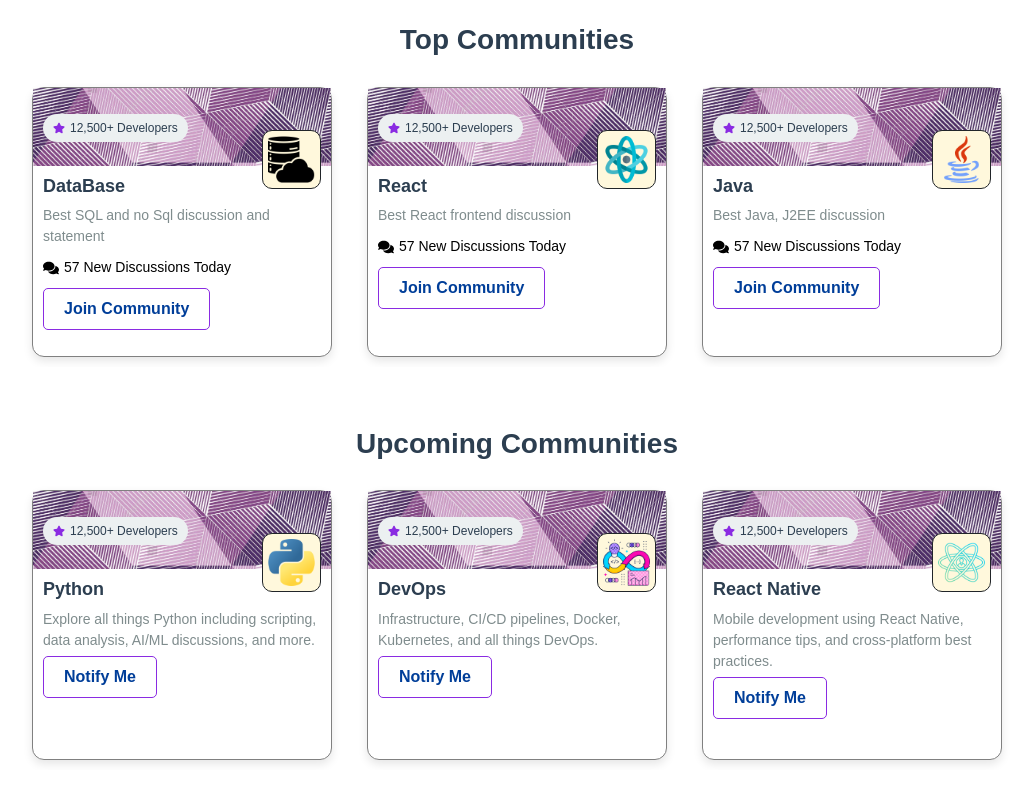
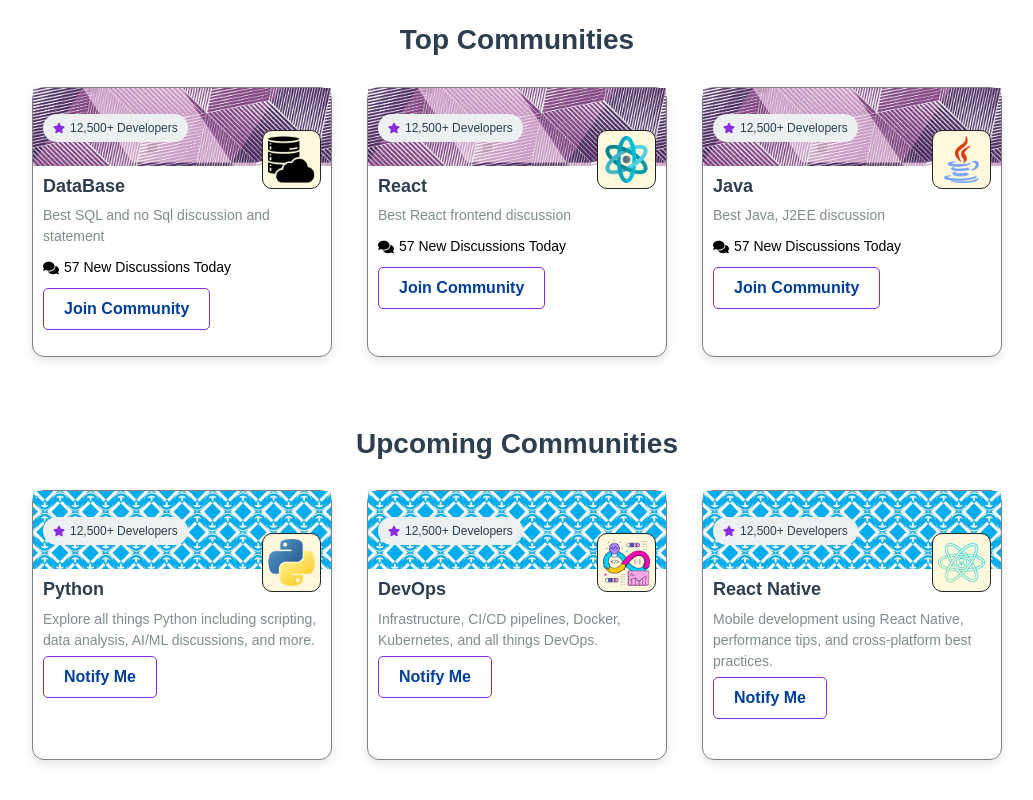
Before and after one commit to SuNNy-singh0/CommunityFrontend, a React (Vite) app: page /newpage in a window 1280 px wide. Shown: the part 973-1773 px from the top of the page, without its empty margins (123-1156 px from the left). Built offline with nearby package versions, Linux system fonts and the light colour scheme.

Commit message:
recent change

```diff
--- a/src/component/homepage/UpComingCommunity.jsx
+++ b/src/component/homepage/UpComingCommunity.jsx
@@ -36,7 +36,7 @@
               <div key={community.id} className="unique_community_card">
                 {/* Badge */}
                 <div style={{
-                  background:'url("/communitybac.jpg")',
+                  background:'url("/upcoming.jpg")',
                   backgroundSize:'cover'
                 }}>
                 <div className="unique_community_badge">
```
Also changed, not shown: public/upcoming.jpg (added).
